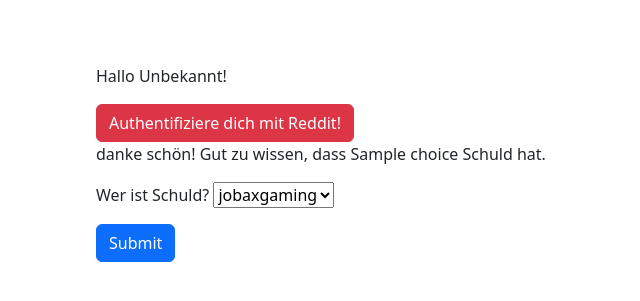
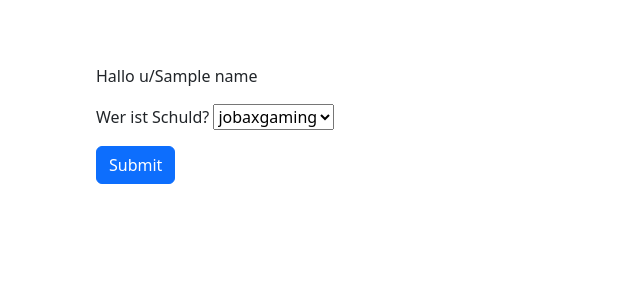
Before and after one commit to bonzei123/zensusDE, a Flask app: template templates/main.html in a window 1280 px wide. Shown: the top 301 px of the page, without its empty margins (34-674 px from the left). Run offline with Flask 2, Linux system fonts and the light colour scheme; tables that the repository leaves empty hold one stand-in row (values such as "Sample post"); the template is opened without the code that fills it: values that come from a table or form of the project are taken from there, most other values are stand-ins (such as "Sample title", 1, 10 or a date in 2020).

Commit message:
first prototype

```diff
--- a/app.py
+++ b/app.py
@@ -12,7 +12,7 @@
 app = Flask(__name__)
 app.config['SQLALCHEMY_DATABASE_URI'] = os.getenv('SQLALCHEMY_DATABASE_URI')
 app.config['SECRET_KEY'] = os.getenv('SECRET_KEY')
-app.config['CACHE_TYPE'] = 'SimpleCache'
+app.config['CACHE_TYPE'] = 'FileSystemCache'
 app.config['CACHE_DEFAULT_TIMEOUT'] = 300
 hashing = Hashing(app)
 db = SQLAlchemy(app)
@@ -21,11 +21,11 @@
 
 class Entry(db.Model):
     id = db.Column(db.Integer, primary_key=True)
-    state = db.Column(db.String(60), nullable=False)
-    username_hash = db.Column(db.String(64), nullable=False)
-    hash = db.Column(db.String(64), nullable=False)
-    age = db.Column(db.DateTime, nullable=False)
-    schuld = db.Column(db.String(60), nullable=False)
+    state = db.Column(db.String(), nullable=False)
+    name = db.Column(db.String(), default='')
+    hash = db.Column(db.String(), nullable=False)
+    created = db.Column(db.DateTime)
+    schuld = db.Column(db.String(), default='')
 
 
 CLIENT_ID = os.getenv('CLIENT_ID')
@@ -80,13 +80,36 @@
         access_token = get_token(code)
         user_agent = request.headers.get('User-Agent')
         user_ip = request.remote_addr
-        h = hashing.hash_value(user_agent, salt=user_ip)
+        name = get_userdata(access_token)['name']
+        cache.set('name', name)
+        created = get_userdata(access_token)['created']
+        cache.set('created', created)
+        h = hashing.hash_value(hashing.hash_value(user_agent), hashing.hash_value(user_ip))
+        cache.set('h', h)
+        chk_h = db.session.query(Entry).filter(Entry.hash == h).first()
+        chk_n = db.session.query(Entry).filter(Entry.name == name).first()
+        if not chk_h and not chk_n:
+            msg = '<p>Sorrüüüü, du hast leider irgendwie schon dran teilgenommen... 👉👈</p>'
+            return render_template('main.html', msg=msg)
         # Note: In most cases, you'll want to store the access token, in, say,
         # a session for use in other parts of your web app.
-        return render_template('main.html', user=get_userdata(access_token)['name'], form=form)
+        msg = '<p>Sooo, dann mal viel Spaß beim Ausfüllen!</p>'
+        return render_template('main.html', name=name, form=form, msg=msg)
     if form.validate_on_submit():
-        return render_template('main.html', choice=form.schuld.choices[int(form.schuld.data)][1])
-    return render_template('main.html', link=make_authorization_url())
+        schuld = form.schuld.data
+        schuldtext = form.schuld.choices[int(form.schuld.data)][1]
+        with app.app_context():
+            db.session.add(Entry(state=cache.get('state'),
+                                 name=cache.get('name'),
+                                 hash=cache.get('h'),
+                                 created=cache.get('created'),
+                                 schuld=schuld))
+            db.session.query()
+            db.session.commit()
+        msg = '<p>danke schön! Gut zu wissen, dass ' + schuldtext + ' Schuld hat.</p>'
+        return render_template('main.html', msg=msg)
+    msg = '<a href="' + make_authorization_url() + '" class="btn btn-danger">Authentifiziere dich mit Reddit!</a>'
+    return render_template('main.html', msg=msg)
 
 
 def get_token(code):
@@ -113,4 +136,7 @@
 
 
 if __name__ == '__main__':
+    with app.app_context():
+        db.create_all()
+        db.session.commit()
     app.run(debug=True, port=5000)
--- a/forms.py
+++ b/forms.py
@@ -1,8 +1,9 @@
 from flask_wtf import FlaskForm
-from wtforms import (StringField, TextAreaField, IntegerField, BooleanField,
-                     RadioField, SelectField)
+from wtforms import (SelectField, HiddenField)
 from wtforms.validators import InputRequired, Length
 
 
 class ZensusForm(FlaskForm):
     schuld = SelectField('Wer ist Schuld?', choices=[('1', 'jobaxgaming'), ('2', 'jobaxgaming'), ('3', 'Philipp Lahm'), ('4', 'jobaxgaming'), ])
+    user = HiddenField('user')
+    state = HiddenField('state')
--- a/templates/main.html
+++ b/templates/main.html
@@ -2,16 +2,13 @@
 {% block content %}
     <div class="card-body p-5 bg-white rounded">
         <div class="table-responsive overflow-visible">
-            {% if user is defined %}
-                <p>Hallo {{ user }}</p>
+            {% if name is defined %}
+                <p>Hallo u/{{ name }}</p>
             {% else %}
                 <p>Hallo Unbekannt!</p>
-                {% if link is defined %}
-                    <a href="{{ link }}" class="btn btn-danger">Authentifiziere dich mit Reddit!</a>
-                {% endif %}
             {% endif %}
-            {% if choice is defined %}
-                <p>danke schön! Gut zu wissen, dass {{ choice }} Schuld hat.</p>
+            {% if msg is defined %}
+                {{ msg }}
             {% endif %}
             {% if form is defined %}
                 <form class="form" method="POST" action="/">
```
